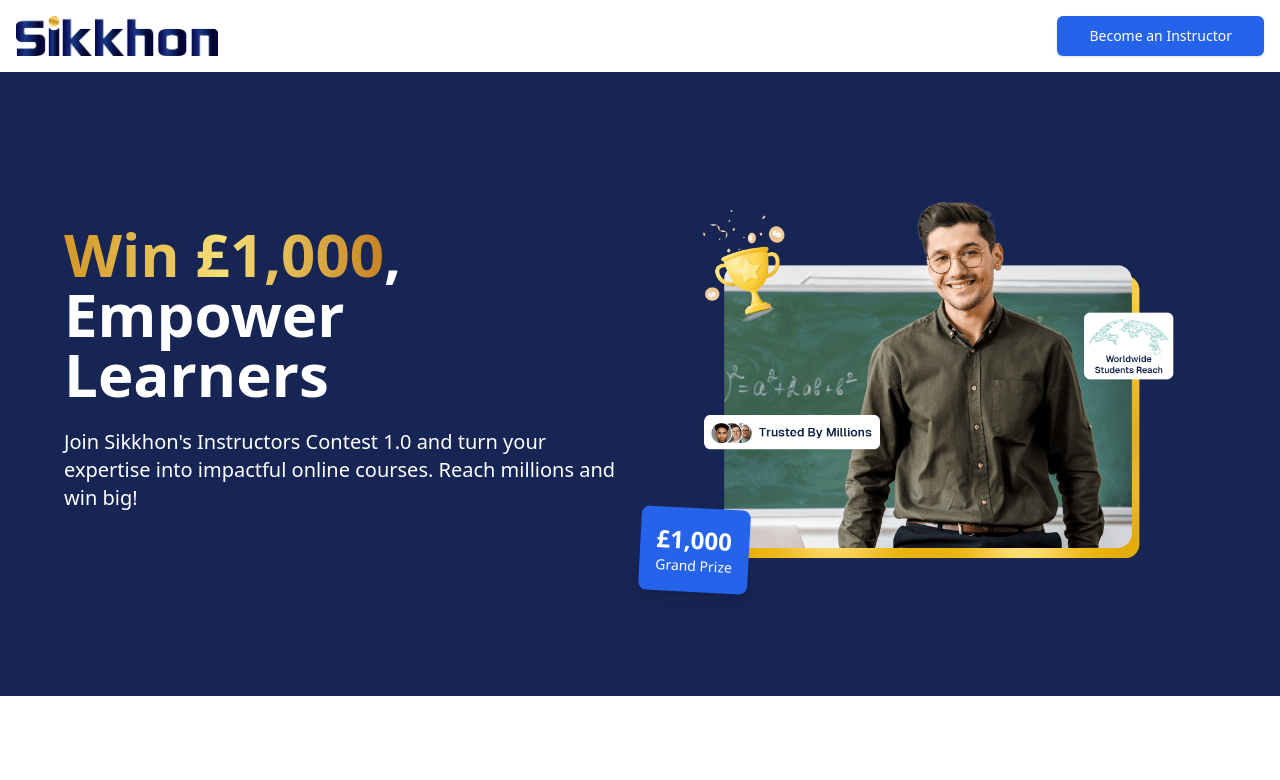
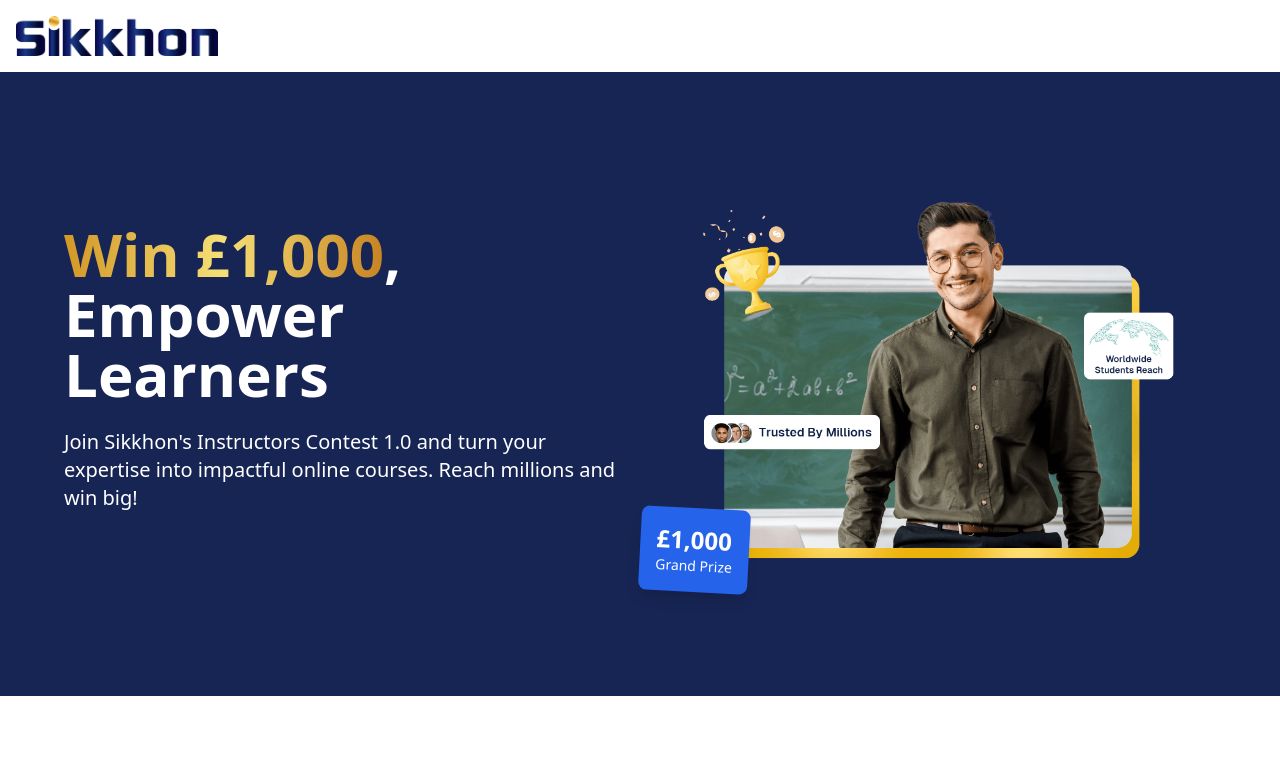
Before and after one commit to shishir1337/sikkhons-instructors-contest, a Next.js app: page / in a window 1280 px wide. Shown: the top 780 px of the page. Built offline with nearby package versions, Linux system fonts and the light colour scheme.

Commit message:
header fixed

```diff
--- a/components/Header.tsx
+++ b/components/Header.tsx
@@ -1,15 +1,12 @@
-'use client'
+"use client";
 
-import { useState } from 'react'
-import Image from 'next/image'
-import Link from 'next/link'
-import { Button } from "@/components/ui/button"
-import { Menu, X } from 'lucide-react'
+import { useState } from "react";
+import Image from "next/image";
+import Link from "next/link";
+import { Menu, X } from "lucide-react";
 
 const Header = () => {
-  const [isMenuOpen, setIsMenuOpen] = useState(false)
-
-  const toggleMenu = () => setIsMenuOpen(!isMenuOpen)
+  const [isMenuOpen, setIsMenuOpen] = useState(false);
 
   return (
     <header className="bg-white shadow-md">
@@ -23,40 +20,9 @@
             className="h-10 w-auto"
           />
         </Link>
+      </div>
+    </header>
+  );
+};
 
-        {/* Desktop Navigation */}
-        <nav className="hidden md:flex items-center space-x-6">
-          <Link href="https://sikkhon.com/instructor-registration/" passHref>
-            <Button size="lg" className="bg-blue-600 hover:bg-blue-700 text-white">
-              Become an Instructor
-            </Button>
-          </Link>
-        </nav>
-
-        {/* Mobile Menu Button */}
-        <button
-          className="md:hidden text-gray-800 font-medium hover:text-blue-600 transition-colors"
-          onClick={toggleMenu}
-          aria-label="Toggle menu"
-        >
-          {isMenuOpen ? <X size={24} /> : <Menu size={24} />}
-        </button>
-      </div>
-
-      {/* Mobile Navigation */}
-      {isMenuOpen && (
-        <nav className="md:hidden bg-white border-t border-gray-200">
-          <div className="container mx-auto px-4 py-4 flex flex-col space-y-4">
-            <Link href="https://sikkhon.com/instructor-registration/" passHref>
-              <Button size="sm" className="bg-blue-600 hover:bg-blue-700 text-white w-full">
-                Become an Instructor
-              </Button>
-            </Link>
-          </div>
-        </nav>
-      )}
-    </header>
-  )
-}
-
-export default Header
+export default Header;
```
